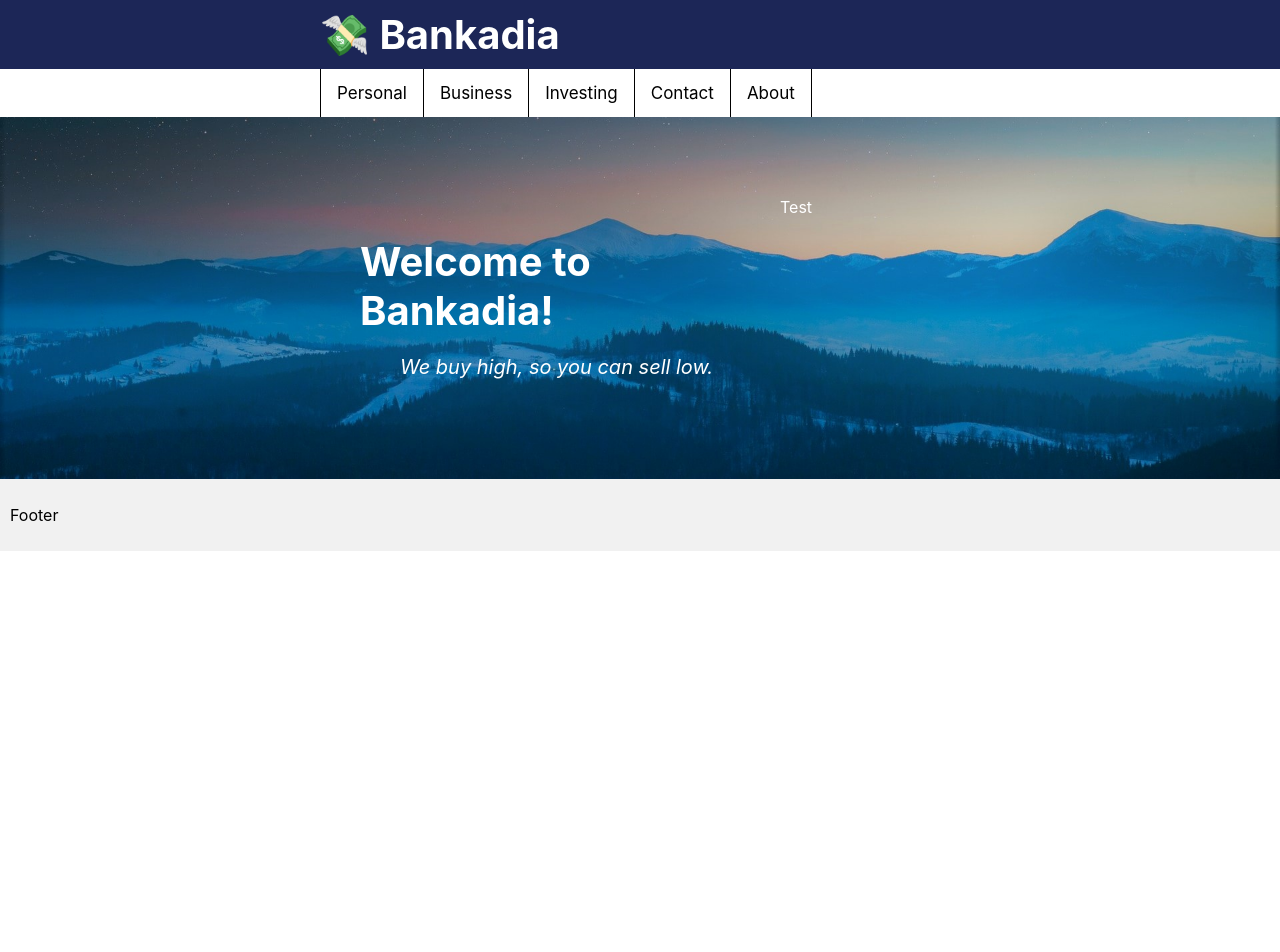
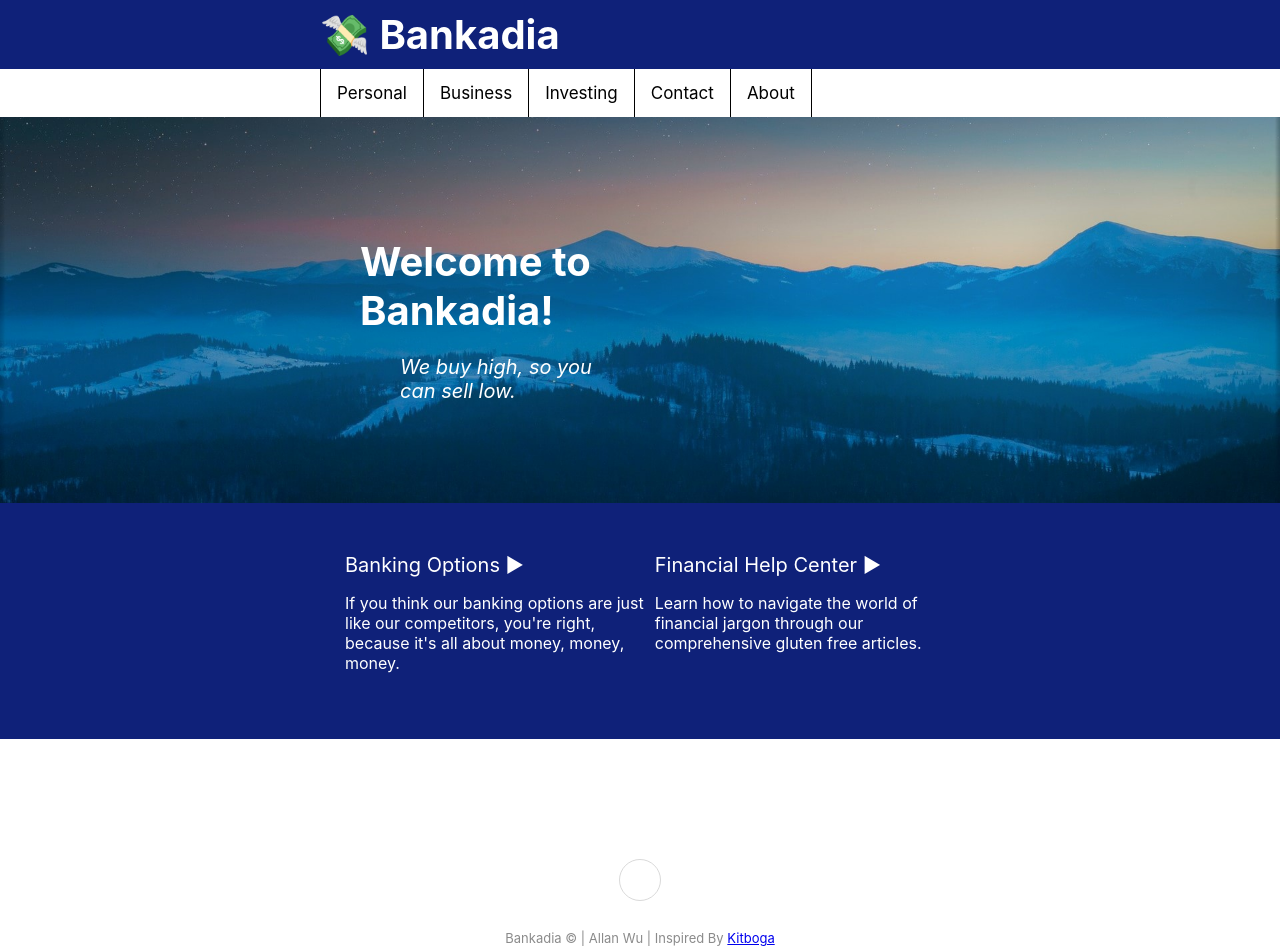
Before and after one commit to ywuhub/Bankadia, a React (Create React App) app: page / in a window 1280 px wide. Shown: the top 952 px of the page. Before the commit the page ends 800 px from the top, so only its background shows below. Built offline with nearby package versions, Linux system fonts and the light colour scheme.

Commit message:
Added Guide Section of Homepage

```diff
--- a/src/App.css
+++ b/src/App.css
@@ -1,7 +1,7 @@
 /* Logo Section */
 .logo {
     overflow: hidden;
-    background-color: #1c2657;
+    background-color: #0f2179;
 }
 
 #bank {
@@ -49,7 +49,7 @@
 
 .column {
     float: left;
-    width: 50%;
+    width: 35%;
 }
 
 .row {
@@ -73,8 +73,63 @@
     font-style: oblique;
 }
 
+/* Guide Section */
+p { word-break: normal }
+
+.guide {
+    background-color: #0f2179;
+    padding: 50px;
+}
+
+.guide_anchor {
+    text-decoration: none;
+    color: white;
+    font-size: 20px;
+}
+
+/* Introduction Section */
+.introduction {
+    padding: 50px;
+}
+
 /* Footer Section */
-.footer {
-    background-color: #f1f1f1;
-    padding: 10px;
+.footer-basic {
+    padding:20px 0;
+    background-color:#ffffff;
+    color:#4b4c4d;
 }
+
+.footer-basic .social {
+    text-align:center;
+    padding-bottom:10px;
+}
+
+.footer-basic .social > a {
+    font-size:24px;
+    width:40px;
+    height:40px;
+    line-height:40px;
+    display:inline-block;
+    text-align:center;
+    border-radius:50%;
+    border:1px solid #ccc;
+    margin:0 8px;
+    color:inherit;
+    opacity:0.75;
+}
+
+.footer-basic .social > a:hover {
+    opacity:0.9;
+}
+
+.footer-basic .copyright {
+    margin-top:15px;
+    text-align:center;
+    font-size:13px;
+    color:rgb(139, 139, 139);
+    margin-bottom:0;
+}
+
+/* Credit to https://epicbootstrap.com/snippets/footer-basic */
+
+/* Custom Section */
--- a/src/App.js
+++ b/src/App.js
@@ -18,16 +18,41 @@ function App() {
       <div class="login">
         <div class="row">
           <div class="column">
-            <h3 class="greeting">Welcome to Bankadia!</h3>
+            <h3 class="greeting bubbles">Welcome to Bankadia!</h3>
             <blockquote class="quote">We buy high, so you can sell low.</blockquote>
           </div>
-          <div class="column">Test</div>
         </div>
       </div>
 
-      <div class="footer">
-        <p>Footer</p>
+      <div class="guide">
+        <div class="row">
+            <div class="column">
+              <a href="#account-options" class="guide_anchor">Banking Options &#9654;</a>
+              <p>If you think our banking options are just like our competitors, you're right, because it's all about money, money, money.</p>
+            </div>
+            <div class="column">
+              <a href="#help-center" class="guide_anchor">Financial Help Center &#9654;</a>
+              <p>Learn how to navigate the world of financial jargon through our comprehensive gluten free articles.</p>
+            </div>
+        </div>
       </div>
+
+      <div class="introduction">
+        <div class="row">
+          <div class="column">
+
+          </div>
+          <div class="column">
+          </div>
+        </div>
+      </div>
+
+      <div class="footer-basic">
+        <footer>
+            <div class="social"><a href="https://github.com/ywuhub" target="_blank" rel="noreferrer"><i class="icon ion-social-instagram"></i></a></div>
+            <p class="copyright">Bankadia © | Allan Wu | Inspired By <a href="https://www.youtube.com/channel/UCm22FAXZMw1BaWeFszZxUKw" target="_blank" rel="noreferrer">Kitboga</a></p>
+        </footer>
+    </div>
     </div>
   );
 }
```
Also changed, not shown: 1 other file (tests, documents, lock files or other folders).
